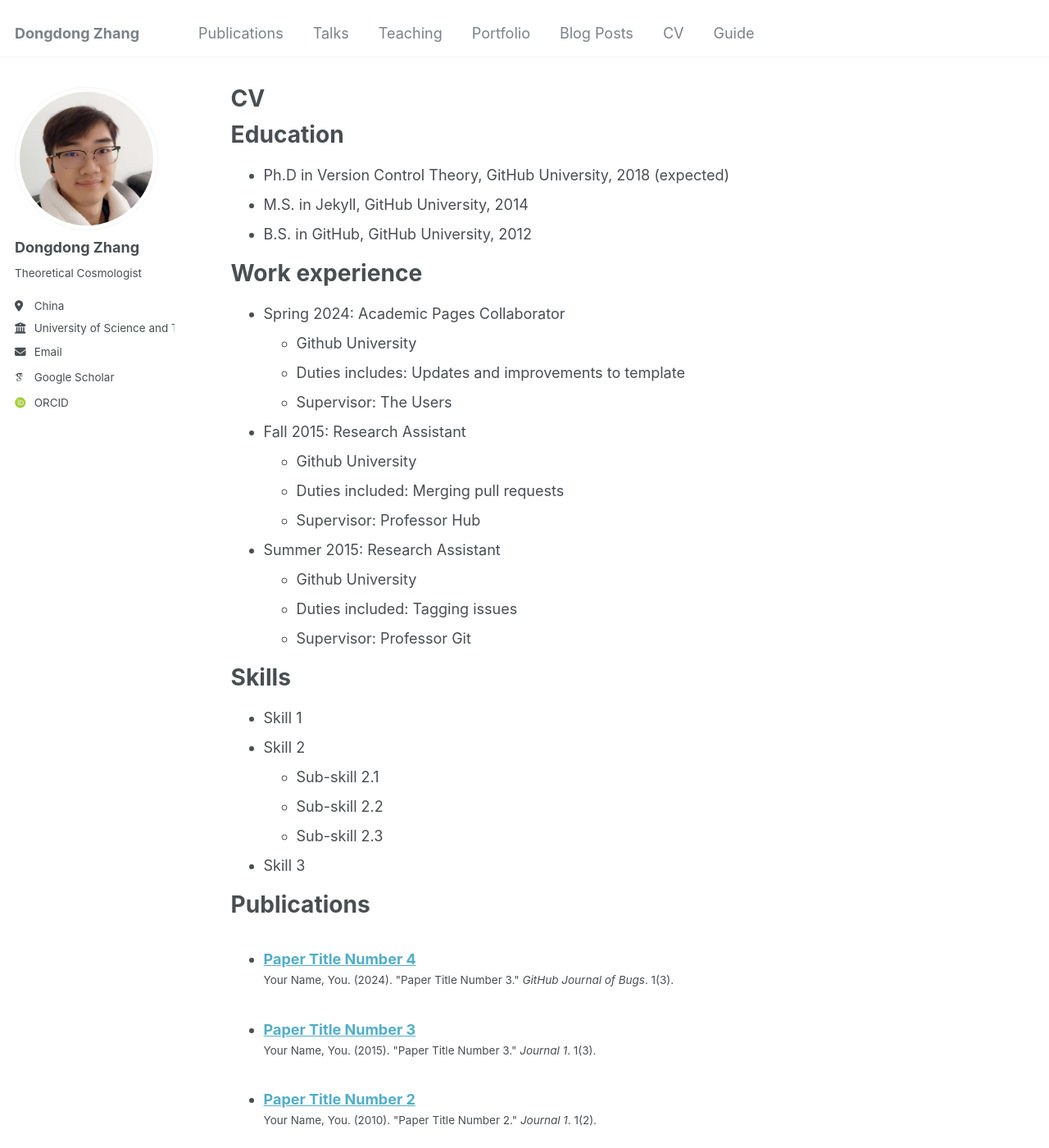
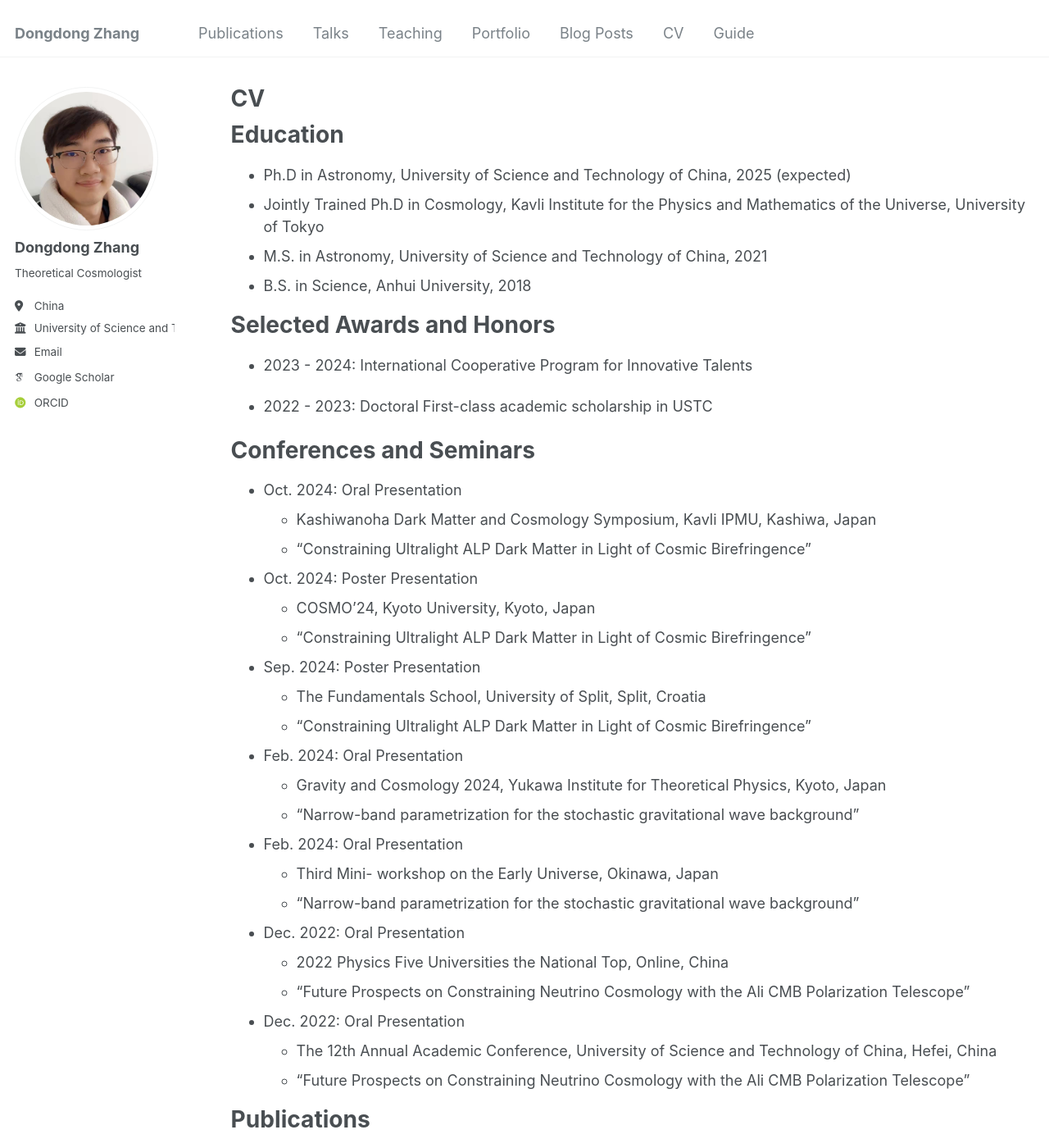
Before and after one commit to D-Zhang95/d-zhang95.github.io, a Jekyll site: the page built from _pages/cv.md, in a window 1280 px wide and 1400 px high. Shown: the whole window at 82% size. Built offline with Jekyll 4.4.1, drawn with Linux system fonts in a browser that asks for light colours; some web fonts are replaced; some of the changed text lies outside the part shown.

Commit message:
Update cv.md

```diff
--- a/_pages/cv.md
+++ b/_pages/cv.md
@@ -11,54 +11,49 @@ redirect_from:
 
 Education
 ======
-* Ph.D in Version Control Theory, GitHub University, 2018 (expected)
-* M.S. in Jekyll, GitHub University, 2014
-* B.S. in GitHub, GitHub University, 2012
+* Ph.D in Astronomy, University of Science and Technology of China, 2025 (expected)
+* Jointly Trained Ph.D in Cosmology, Kavli Institute for the Physics and Mathematics of the Universe, University of Tokyo
+* M.S. in Astronomy, University of Science and Technology of China, 2021
+* B.S. in Science, Anhui University, 2018
 
-Work experience
+Selected Awards and Honors
 ======
-* Spring 2024: Academic Pages Collaborator
-  * Github University
-  * Duties includes: Updates and improvements to template
-  * Supervisor: The Users
+* 2023 - 2024: International Cooperative Program for Innovative Talents
 
-* Fall 2015: Research Assistant
-  * Github University
-  * Duties included: Merging pull requests
-  * Supervisor: Professor Hub
+* 2022 - 2023: Doctoral First-class academic scholarship in USTC
 
-* Summer 2015: Research Assistant
-  * Github University
-  * Duties included: Tagging issues
-  * Supervisor: Professor Git
+Conferences and Seminars
+======
+* Oct. 2024: Oral Presentation
+  * Kashiwanoha Dark Matter and Cosmology Symposium, Kavli IPMU, Kashiwa, Japan
+  * “Constraining Ultralight ALP Dark Matter in Light of Cosmic Birefringence”
 
-Skills
-======
-* Skill 1
-* Skill 2
-  * Sub-skill 2.1
-  * Sub-skill 2.2
-  * Sub-skill 2.3
-* Skill 3
+* Oct. 2024: Poster Presentation
+  * COSMO'24, Kyoto University, Kyoto, Japan
+  * “Constraining Ultralight ALP Dark Matter in Light of Cosmic Birefringence”
+
+* Sep. 2024: Poster Presentation
+  * The Fundamentals School, University of Split, Split, Croatia
+  * “Constraining Ultralight ALP Dark Matter in Light of Cosmic Birefringence”
+
+* Feb. 2024: Oral Presentation
+  * Gravity and Cosmology 2024, Yukawa Institute for Theoretical Physics, Kyoto, Japan
+  * “Narrow-band parametrization for the stochastic gravitational wave background”
+
+* Feb. 2024: Oral Presentation
+  * Third Mini- workshop on the Early Universe, Okinawa, Japan
+  * “Narrow-band parametrization for the stochastic gravitational wave background”
+
+* Dec. 2022: Oral Presentation
+  * 2022 Physics Five Universities the National Top, Online, China
+  * “Future Prospects on Constraining Neutrino Cosmology with the Ali CMB Polarization Telescope”
+
+* Dec. 2022: Oral Presentation
+  * The 12th Annual Academic Conference, University of Science and Technology of China, Hefei, China
+  * “Future Prospects on Constraining Neutrino Cosmology with the Ali CMB Polarization Telescope”
 
 Publications
 ======
   <ul>{% for post in site.publications reversed %}
     {% include archive-single-cv.html %}
   {% endfor %}</ul>
-
-Talks
-======
-  <ul>{% for post in site.talks reversed %}
-    {% include archive-single-talk-cv.html  %}
-  {% endfor %}</ul>
-
-Teaching
-======
-  <ul>{% for post in site.teaching reversed %}
-    {% include archive-single-cv.html %}
-  {% endfor %}</ul>
-
-Service and leadership
-======
-* Currently signed in to 43 different slack teams
```
